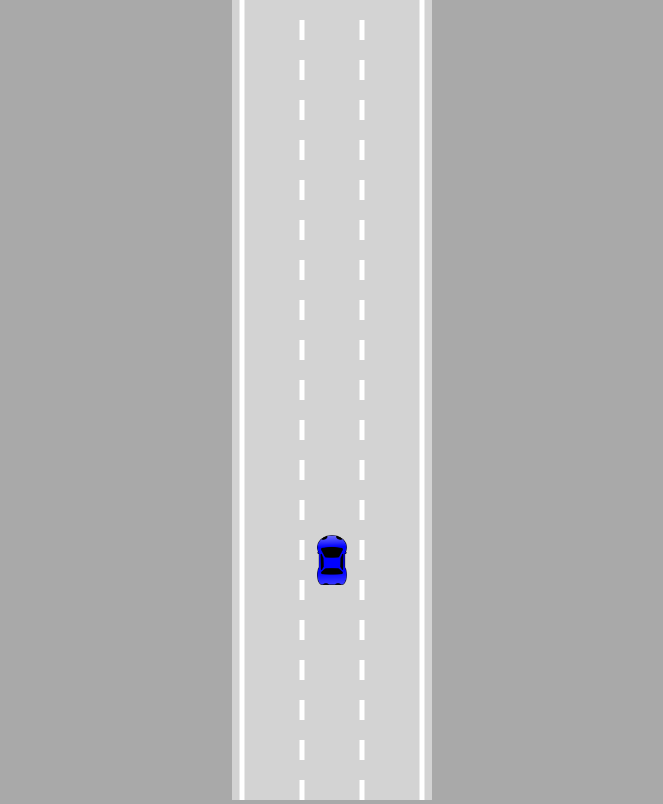
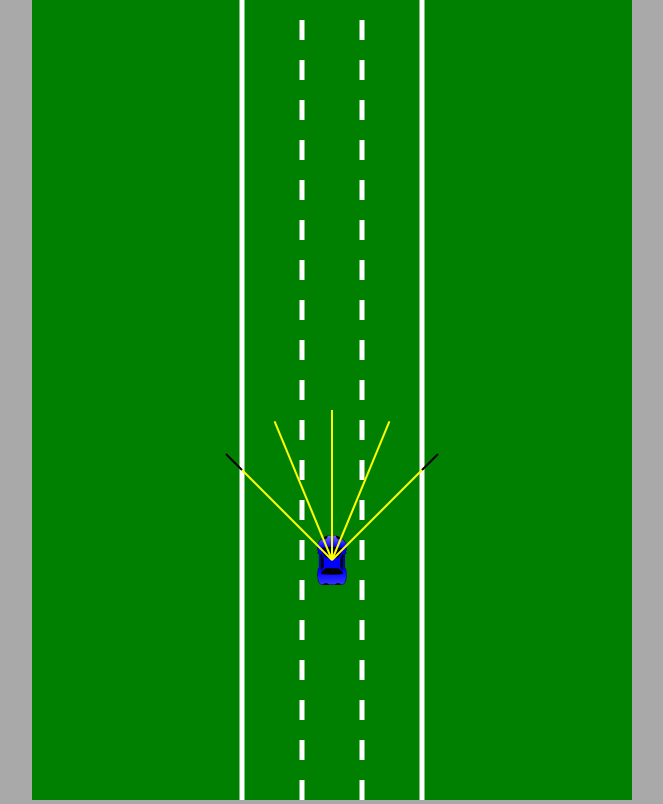
Before and after one commit to vanpeta/self-driving-js, a plain HTML site: page index.html in a window 1280 px wide. Shown: the whole page, without its empty margins (308-971 px from the left). Drawn offline with Linux system fonts and the light colour scheme.

Commit message:
adding rays and border collision readings

```diff
--- a/car.js
+++ b/car.js
@@ -21,11 +21,14 @@ class Car {
         this.friction = 0.05;
         this.angle=0;
 
+        this.sensor = new Sensor(this);
+
         this.controls = new Controls();
     }
 
-    update() {
+    update(roadBorders) {
         this.#move();
+        this.sensor.update(roadBorders);
     }
 
     #move() {
@@ -88,5 +91,7 @@ class Car {
         )
         ctx.fill();
         ctx.restore();
+
+        this.sensor.draw(ctx);
     }
 }
--- a/index.html
+++ b/index.html
@@ -5,6 +5,7 @@
 </head>
 <body>
     <canvas id="myCanvas"></canvas>
+    <script src="sensor.js"></script>
     <script src="utils.js"></script>
     <script src="road.js"></script>
     <script src="controls.js"></script>
--- a/main.js
+++ b/main.js
@@ -1,15 +1,15 @@
 const canvas = document.getElementById("myCanvas");
-canvas.width = 200;
+canvas.width = 600;
 
 const ctx = canvas.getContext("2d");
-const road = new Road(canvas.width / 2, canvas.width * 0.9);
+const road = new Road(canvas.width / 2, canvas.width / 3 * 0.9);
 const car = new Car(road.getLaneCenter(1), 100, 30, 50);
 
 
 annimate();
 
 function annimate() {
-    car.update();
+    car.update(road.borders);
     canvas.height = window.innerHeight;
 
     ctx.save();
--- a/road.js
+++ b/road.js
@@ -31,7 +31,7 @@ class Road{
         ctx.lineWidth = 5;
         ctx.strokeStyle = "white";
 
-        for(let i = 1; i <= this.laneCount - 1; i++){
+        for(let i = 1; i <= this.laneCount - 1; i++) {
             const x = lerp(
                 this.left,
                 this.right,
--- /dev/null
+++ b/sensor.js
@@ -0,0 +1,100 @@
+class Sensor {
+    constructor(car) {
+        this.car = car;
+        this.rayCount = 5;
+        this.rayLength = 150;
+        this.raySpread = Math.PI / 2;
+
+        this.rays = [];
+        this.readings = [];
+    }
+
+    update(roadBorders) {
+        this.#castRays();
+        this.readings = [];
+        for(let i = 0; i < this.rays.length; i++) {
+            this.readings.push(
+                this.#getReading(this.rays[i], roadBorders)
+            )
+        }
+    }
+
+    #getReading(ray, roadBorders) {
+        let touches = [];
+
+        for(let i = 0; i < roadBorders.length; i++) {
+            const touch = getIntersection(
+                ray[0],
+                ray[1],
+                roadBorders[i][0],
+                roadBorders[i][1]
+            );
+
+            if(touch) {
+                touches.push(touch);
+            }
+        }
+
+        if(touches.length == 0) {
+            return null;
+        }
+        const offsets = touches.map(e => e.offset);
+            const minOffset = Math.min(...offsets);
+            return touches.find(e => e.offset == minOffset);
+    }
+
+    draw(ctx) {
+        for (let i = 0; i < this.rayCount; i++) {
+            let end = this.rays[i][1];
+            if(this,this.readings[i]) {
+                end = this.readings[i];
+            }
+            ctx.beginPath();
+            ctx.lineWidth = 2;
+            ctx.strokeStyle = 'yellow';
+            ctx.moveTo(
+                this.rays[i][0].x,
+                this.rays[i][0].y
+            );
+            ctx.lineTo(
+                end.x,
+                end.y
+            )
+            ctx.stroke();
+
+            ctx.beginPath();
+            ctx.lineWidth = 2;
+            ctx.strokeStyle = 'black';
+            ctx.moveTo(
+                this.rays[i][1].x,
+                this.rays[i][1].y
+            );
+            ctx.lineTo(
+                end.x,
+                end.y
+            )
+            ctx.stroke();
+        }
+    }
+
+    #castRays() {
+        this.rays = [];
+        for (let i = 0; i < this.rayCount; i++) {
+            const rayAngle = lerp(
+                this.raySpread / 2,
+                -this.raySpread / 2,
+                this.rayCount === 1 ? 0.5 : i / (this.rayCount - 1)
+            ) + this.car.angle;
+
+            const start = {
+                x: this.car.x,
+                y: this.car.y
+            };
+            const end = {
+                x: this.car.x - Math.sin(rayAngle) * this.rayLength,
+                y: this.car.y - Math.cos(rayAngle) * this.rayLength
+            };
+            this.rays.push([start, end]);
+        }
+    }
+}
--- a/style.css
+++ b/style.css
@@ -6,5 +6,5 @@ body {
 }
 
 #myCanvas {
-    background: lightgray;
+    background: green;
 }
--- a/utils.js
+++ b/utils.js
@@ -1,3 +1,22 @@
 function lerp(A, B, t) {
     return A + (B-A)*t;
 }
+
+function getIntersection(A, B, C, D) {
+    const tTop = (D.x - C.x) * (A.y - C.y) - (D.y - C.y) * (A.x - C.x);
+    const uTop = (C.y - A.y) * (A.x - B.x) - (C.x - A.x) * (A.y - B.y);
+    const bottom = (D.y - C.y) * (B.x - A.x) - (D.x - C.x) * (B.y - A.y);
+
+    if(bottom != 0) {
+        const t = tTop / bottom;
+        const u = uTop / bottom;
+        if(t >= 0 && t <= 1 && u >= 0 && u<=1) {
+            return {
+                x: lerp(A.x, B.x, t),
+                y: lerp(A.y, B.y, t),
+                offset: t
+            }
+        }
+        return null;
+    }
+}
```
